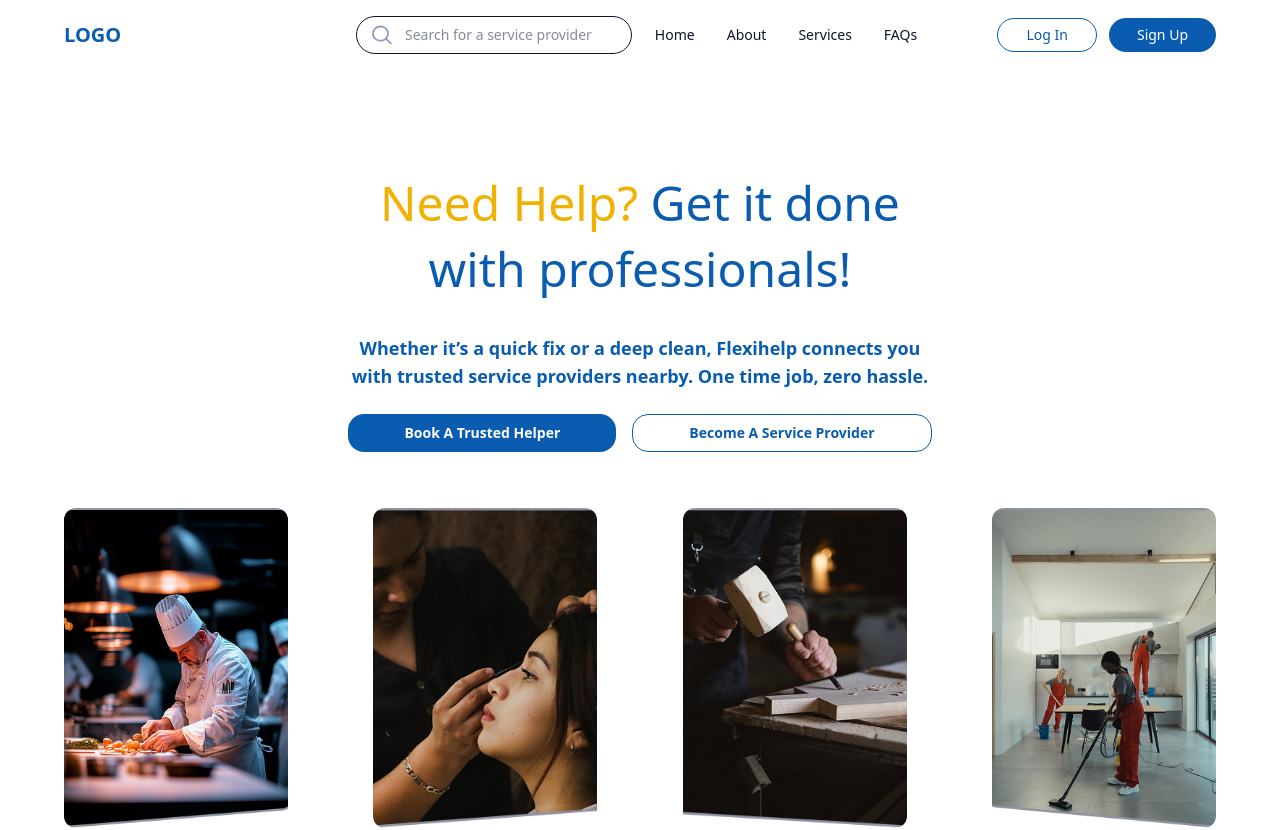
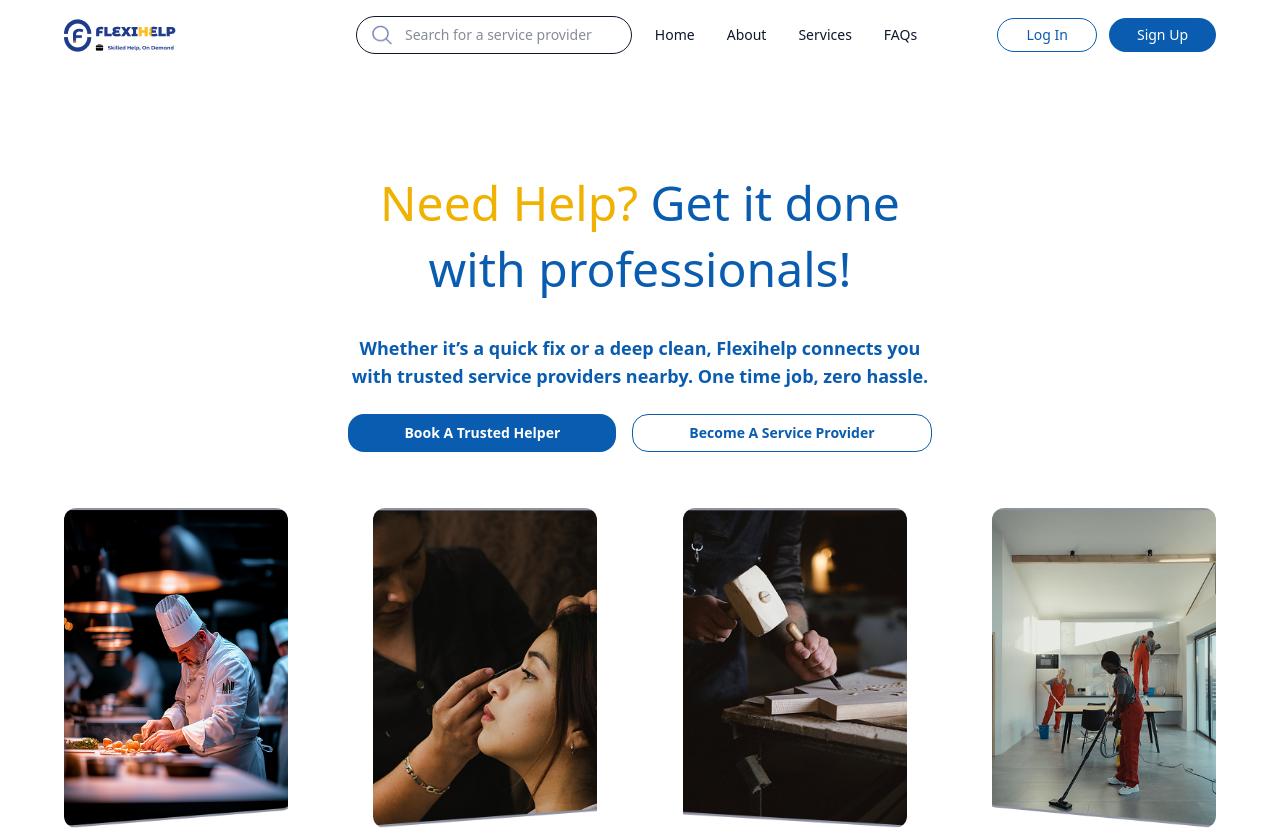
Before and after one commit to morris-codes/FlexiHelp, a React app: page / in a window 1280 px wide. Shown: the top 830 px of the page. Built offline with nearby package versions, Linux system fonts and the light colour scheme; the HTML template or start-up script is replaced by a standard one.

Commit message:
Added Logo

```diff
--- a/src/components/Navbar.jsx
+++ b/src/components/Navbar.jsx
@@ -1,6 +1,7 @@
 import React from "react";
 import { Link } from "react-router-dom";
 import searchIcon from "../assets/search_icon.png";
+import Logo from "../assets/logo.png";
 
 export default function Navbar() {
     return (
@@ -9,7 +10,7 @@
 
                 {/* Logo */}
                 <div className="flex-1 flex justify-start">
-                    <div className="text-xl font-bold text-[#095CAF]">LOGO</div>
+                    <img src= {Logo} alt="I am an icon" className=""/>
                 </div>
 
                 {/* Search Bar */}
```
Also changed, not shown: src/assets/logo.png (added).
